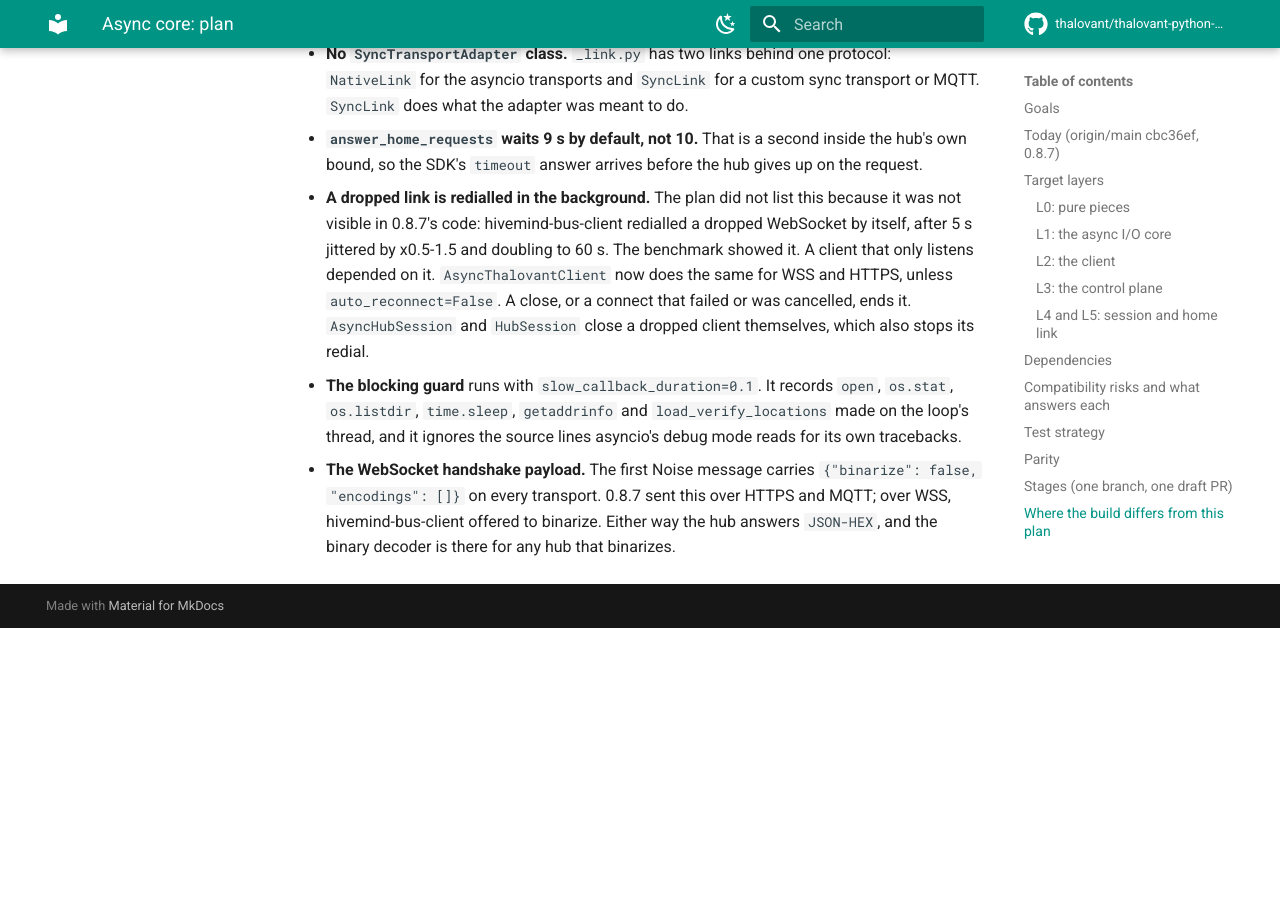
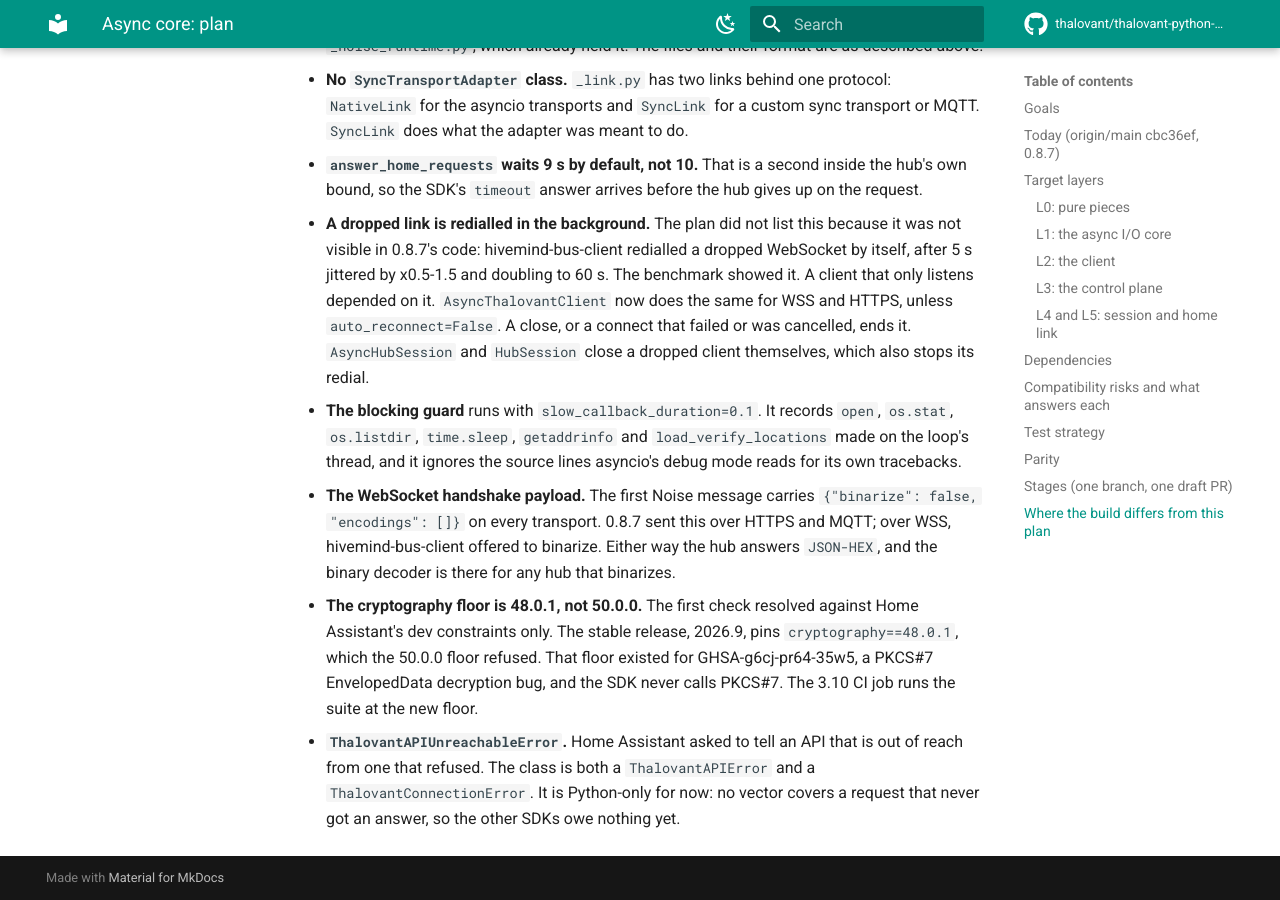
Before and after one commit to thalovant/thalovant-python-sdk, an MkDocs documentation site: the page built from docs/async-core-plan.md, in a window 1280 px wide and 900 px high, scrolled down 10745 px. Built offline with MkDocs 1.6.1 and Material for MkDocs 9.7.7, drawn with Linux system fonts in a browser that asks for light colours; comment, search, counter and statistics services are not loaded; before the commit the page ends 11373 px from its top, so only the background shows below that; some of the changed text lies outside the part shown.

Commit message:
Lower the cryptography floor to 48.0.1 so the SDK installs in Home Assistant 2026.9
Home Assistant 2026.9, the current stable release, pins cryptography==48.0.1,
and the 50.0.0 floor made the SDK impossible to install there; only its dev
branch pins 50.0.1. The floor existed for GHSA-g6cj-pr64-35w5, which is in
PKCS#7 EnvelopedData decryption, and nothing in the SDK calls PKCS#7:
X25519, ChaCha20-Poly1305, AES-GCM and argon2id are all in 48.0.1. The
comment in pyproject.toml says so. Intel Macs keep their <49.0.0 bound.

The 3.10 CI job now installs the true floors, aiohttp 3.11.0 and
cryptography 48.0.1, and tests/test_dependency_floor.py holds the floors in
pyproject.toml, the pins that job installs and, inside it, the versions
really installed to one another, and the cryptography floor at or below
Home Assistant stable's pin.

One difference was measured at the floor: before 50.0.0, argon2id holds the
GIL for the whole derivation, about 0.12 s, so a first connection pauses an
asyncio loop that long even though the SDK derives on the executor. The key
is cached after that, so it happens once per identity and hub. The blocking
guard now allows exactly that pause on those versions, still fails on any
other slow callback, and checks that the derivation never runs on the loop.
The README, the changelog and the plan say so.

The parity reference moves to f859eae591c5, for the dependency marker and
the new error class. b16579bd501d stays in the history as a published
reference, so a consumer that recorded it reads as one reference behind.

Co-Authored-By: Claude Opus 5.5 (1M context) <noreply@anthropic.com>

```diff
--- a/docs/async-core-plan.md
+++ b/docs/async-core-plan.md
@@ -243,9 +243,9 @@ L0  _noise.py  _wire.py  _noise_store.py  _language.py  _yaml.py      pure code,
 
 ## Dependencies
 
-- **Core:** `aiohttp>=3.11`. `cryptography` keeps today's markers: the
-  `>=50.0.0` security floor, and the Intel-Mac `>=48.0.1,<49` pin, which exists
-  because no x86_64 macOS wheel ships after 48.0.1.
+- **Core:** `aiohttp>=3.11` and `cryptography>=48.0.1`, keeping the Intel-Mac
+  `<49` bound, which exists because no x86_64 macOS wheel ships after 48.0.1.
+  (The plan kept 0.8.7's `>=50.0.0` floor; see the deviations below.)
 - **Extras:**
   - `mqtt`: paho-mqtt
   - `yaml`: PyYAML
@@ -261,7 +261,8 @@ L0  _noise.py  _wire.py  _noise_store.py  _language.py  _yaml.py      pure code,
   - paho-mqtt
   - PyYAML
 - **Check:** `uv pip compile` against Home Assistant's `package_constraints.txt`
-  (Python 3.14, `aiohttp==3.14.3`, `cryptography==50.0.1`).
+  on Python 3.14, x86_64 and aarch64: both the current stable tag (2026.9.4:
+  `aiohttp==3.14.3`, `cryptography==48.0.1`) and dev (`cryptography==50.0.1`).
 
 ## Compatibility risks and what answers each
 
@@ -387,3 +388,13 @@ embedded-c and mcp.
   over HTTPS and MQTT; over WSS, hivemind-bus-client offered to binarize.
   Either way the hub answers `JSON-HEX`, and the binary decoder is there for
   any hub that binarizes.
+- **The cryptography floor is 48.0.1, not 50.0.0.** The first check resolved
+  against Home Assistant's dev constraints only. The stable release, 2026.9,
+  pins `cryptography==48.0.1`, which the 50.0.0 floor refused. That floor
+  existed for GHSA-g6cj-pr64-35w5, a PKCS#7 EnvelopedData decryption bug, and
+  the SDK never calls PKCS#7. The 3.10 CI job runs the suite at the new floor.
+- **`ThalovantAPIUnreachableError`.** Home Assistant asked to tell an API
+  that is out of reach from one that refused. The class is both a
+  `ThalovantAPIError` and a `ThalovantConnectionError`. It is Python-only for
+  now: no vector covers a request that never got an answer, so the other SDKs
+  owe nothing yet.
```
Also changed, not shown: CHANGELOG.md (+5 -3 lines), README.md (+11 -2 lines), pyproject.toml (+23 -13 lines), 4 other files.
